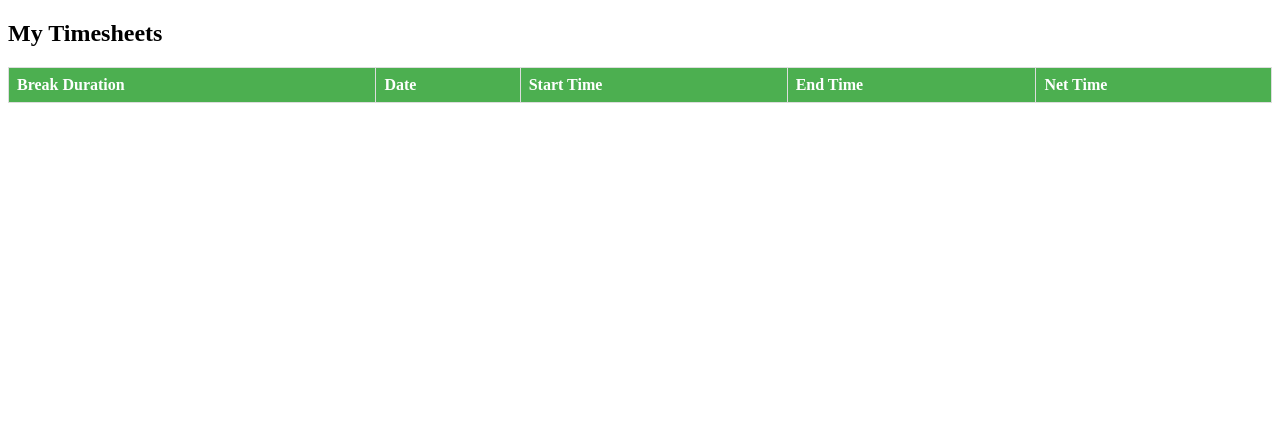
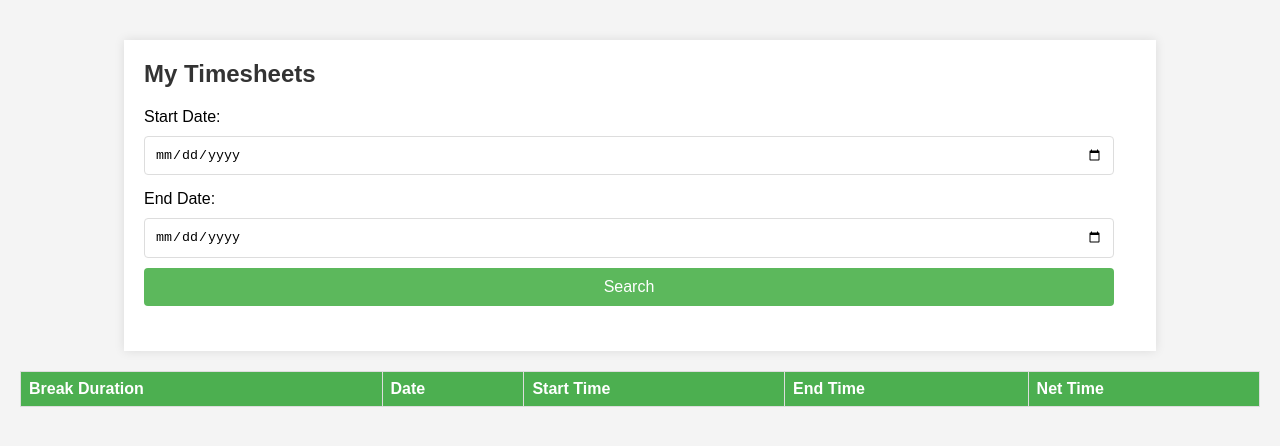
Before and after one commit to Syte1/ChronoSystems-AWS-TimeSheet-Engine, a website: page html/viewTimesheet.html in a window 1280 px wide. Drawn offline with Linux system fonts and the light colour scheme; no server answers.

Commit message:
Update Timesheet with date

```diff
--- a/html/viewTimesheet.html
+++ b/html/viewTimesheet.html
@@ -2,24 +2,103 @@
 <html>
     <head>
         <style>
+            body {
+                font-family: Arial, sans-serif;
+                background-color: #f4f4f4;
+                margin: 0;
+                padding: 20px;
+            }
+
+            .container {
+                background-color: #fff;
+                padding: 20px;
+                margin: 20px auto;
+                width: 80%;
+                box-shadow: 0 0 10px rgba(0, 0, 0, 0.1);
+            }
+
+            h2 {
+                color: #333;
+                margin-top: 0;
+            }
+
+            form {
+                margin-bottom: 20px;
+            }
+
+            form label {
+                display: block;
+                margin: 10px 0 5px;
+            }
+
+            form input[type="text"],
+            form input[type="date"],
+            form button {
+                width: calc(100% - 22px); /* Adjusting for padding and border */
+                padding: 10px;
+                margin: 5px 0;
+                border: 1px solid #ddd;
+                border-radius: 4px;
+                box-sizing: border-box; /* Ensures padding doesn't affect overall width */
+            }
+
+            form button {
+                background-color: #5cb85c;
+                color: white;
+                border: none;
+                cursor: pointer;
+                font-size: 16px;
+                transition: background-color 0.3s ease;
+            }
+
+            form button:hover {
+                background-color: #4cae4c;
+            }
+
+            .table-container {
+                margin-top: 0;
+            }
+
             table {
+                width: 100%;
                 border-collapse: collapse;
-            width: 100%;
+                margin-top: 20px;
             }
+
             th, td {
                 text-align: left;
                 padding: 8px;
-            border:1px solid #ddd;
+                border: 1px solid #ddd;
             }
-        tr:nth-child(even) {background-color: #f2f2f2;}
+
             th {
                 background-color: #4CAF50;
                 color: white;
             }
+
+            tr:nth-child(even) {
+                background-color: #f2f2f2;
+            }
         </style>
     </head>
     <body>
+        <div class="container">
             <h2>My Timesheets</h2>
+            <!-- Form for input -->
+            <form id="searchForm">
+                <label for="startDate">Start Date:</label>
+                <input type="date" id="startDate">
+
+                <label for="endDate">End Date:</label>
+                <input type="date" id="endDate">
+
+                <button type="submit">Search</button>
+            </form>
+        </div>
+
+        <!-- Separate container for the table -->
+        <div class="table-container">
+            <!-- Timesheet table -->
             <table id="dataTable">
                 <tr>
                     <th>Break Duration</th>
@@ -28,27 +107,65 @@
                     <th>End Time</th>
                     <th>Net Time</th>
                 </tr>
+                <!-- Table rows will be populated here -->
             </table>
+        </div>
+
     <script>
-    //Hard coded uid for now
-    const uid = "0b6d5c32-6644-4629-a478-e82b52749cbc";
-    fetch(`https://oxtwzrrqrg.execute-api.us-west-2.amazonaws.com/development/getEmployeeTimesheet?start_date=10%2F01%2F2023&end_date=11%2F30%2F2023&uid=${uid}`)
+        document.getElementById('searchForm').addEventListener('submit', function(event) {
+        event.preventDefault();
+        const employeeId = 1 //document.getElementById('employeeId').value;
+
+        // Convert dates to the expected format
+        const startDate = convertDateFormat(document.getElementById('startDate').value);
+        const endDate = convertDateFormat(document.getElementById('endDate').value);
+
+        let apiUrl = `https://oxtwzrrqrg.execute-api.us-west-2.amazonaws.com/development/getEmployeeTimesheet?uid=${employeeId}`;
+        if (startDate) apiUrl += `&start_date=${startDate}`;
+        if (endDate) apiUrl += `&end_date=${endDate}`;
+
+        console.log(apiUrl)
+
+        fetch(apiUrl)
             .then(response => response.json())
             .then(data => {
+                try {
+                    // Assuming data.entries is a JSON string that needs to be parsed
                     var entries = JSON.parse(data.entries);
-            var table = document.getElementById('dataTable');
-            for (var i = 0; i < entries.length; i++){
+                    updateTable(entries);
+                } catch (e) {
+                    console.error('Error parsing entries:', e);
+                }
+            })
+            .catch(error => console.error('Error:', error));
+    });
+
+    // Function to convert date format
+    function convertDateFormat(dateString) {
+        if (dateString) {
+            const [year, month, day] = dateString.split('-');
+            return `${month}/${day}/${year}`;
+        } else {
+            return '';
+        }
+    }
+
+    function updateTable(entries) {
+        const table = document.getElementById('dataTable');
+        table.innerHTML = table.rows[0].innerHTML; // Clear existing rows except the header
+
+        for (var i = 0; i < entries.length; i++) {
             var row = `<tr>
                            <td>${entries[i].break_duration}</td>
                            <td>${entries[i].date}</td>
                            <td>${entries[i].start_time}</td>
                            <td>${entries[i].end_time}</td>
                            <td>${entries[i].net_time}</td>
-                           </tr>`
+                       </tr>`;
             table.innerHTML += row;
         }
-        })
-        .catch(error => console.error('Error:', error));
+    }
     </script>
+
 </body>
 </html>
```
Lines whose indentation alone changed are shown as unchanged.
